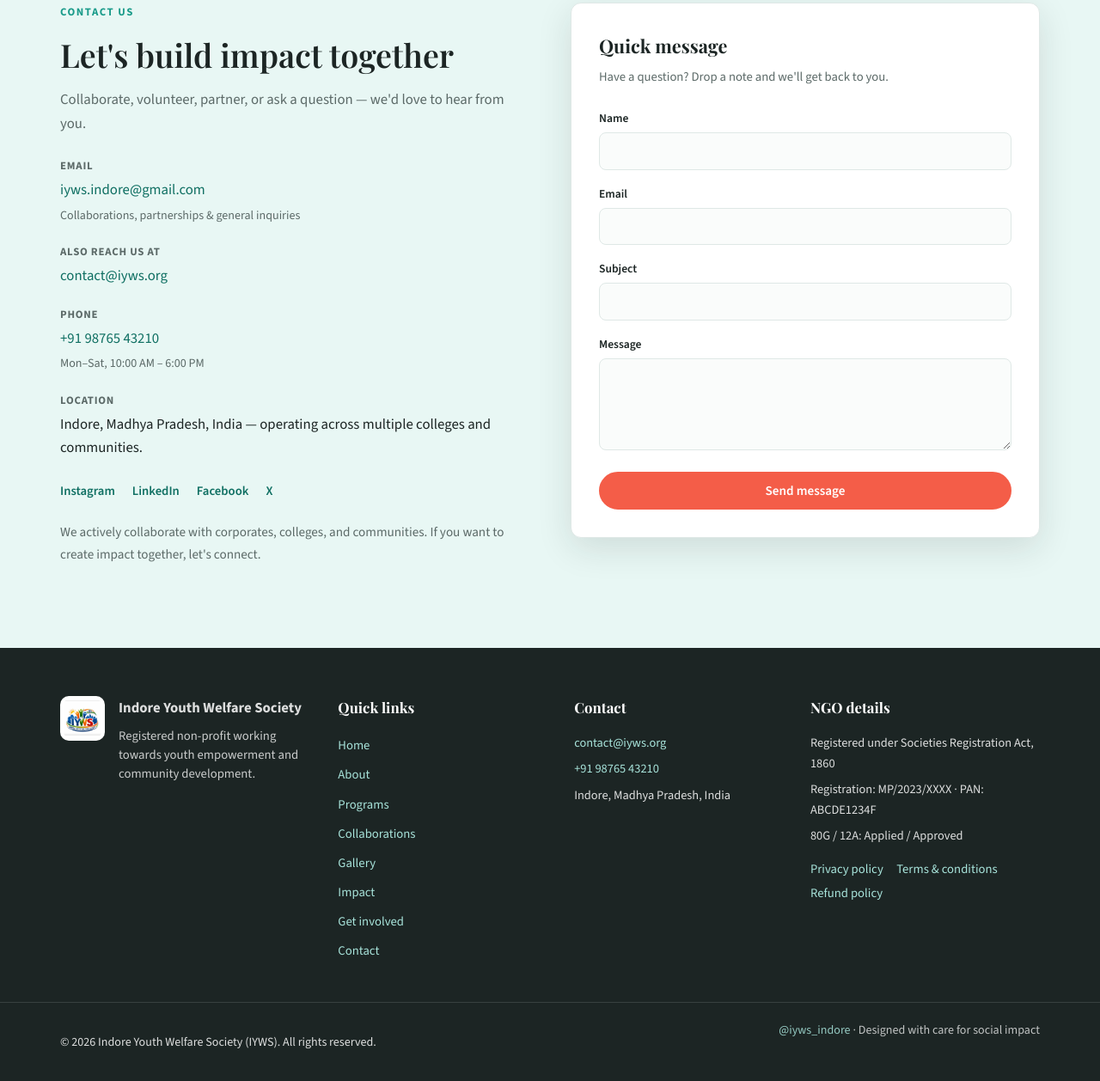
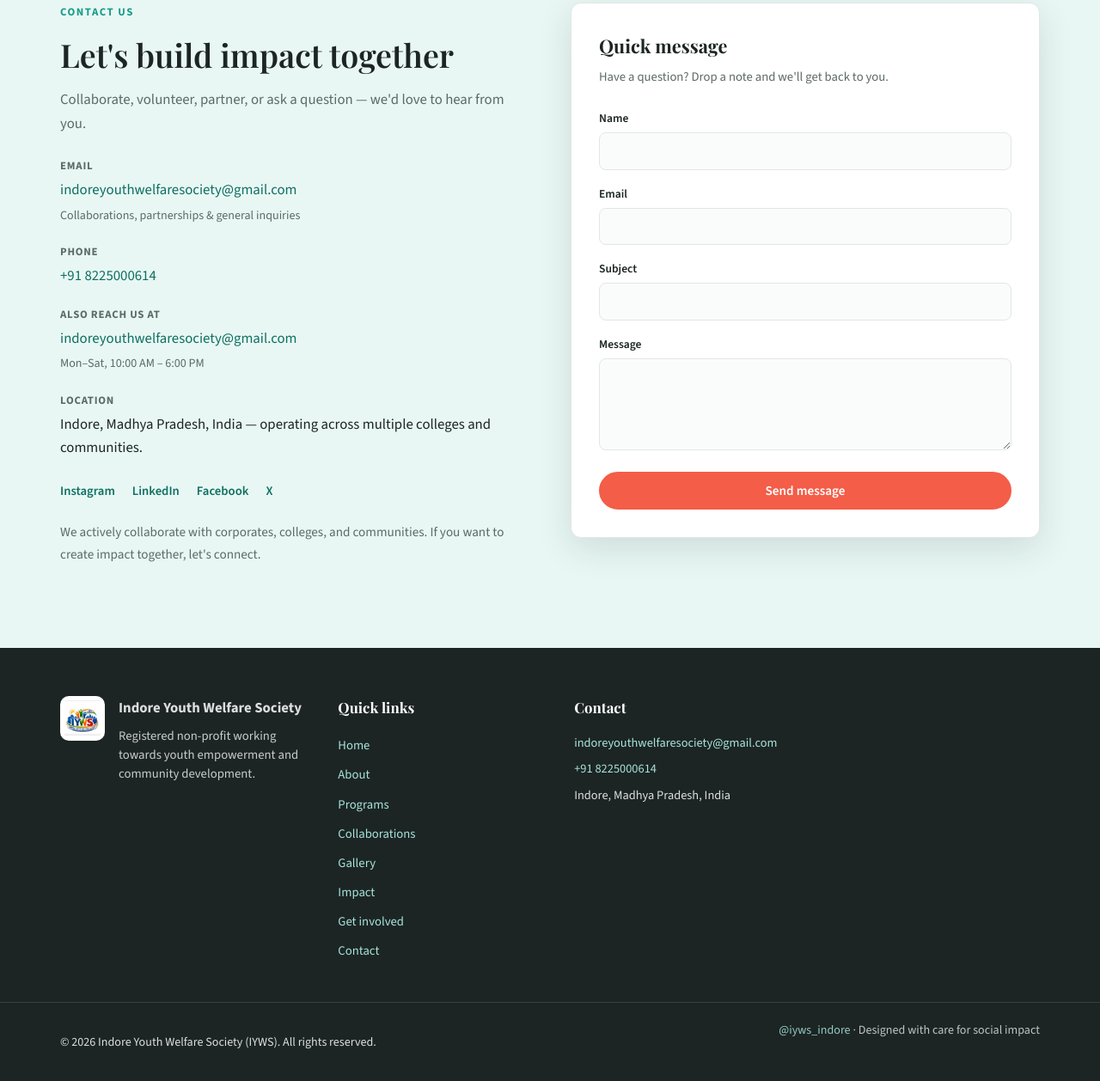
Before and after one commit to Himanshuyadav23/NGO-website-template, a plain HTML site: page index.html in a window 1280 px wide. Shown: the part 7535-8793 px from the top of the page at 86% size. Drawn offline with nearby package versions, Linux system fonts and the light colour scheme; a web font is replaced by a local one.

Commit message:
Update contact information and remove footer NGO details.
Set the contact email/phone to the provided details and remove the NGO details block from the footer as requested.

Made-with: Cursor

```diff
--- a/index.html
+++ b/index.html
@@ -371,16 +371,16 @@
           <ul class="contact-list">
             <li>
               <strong>Email</strong>
-              <a href="mailto:iyws.indore@gmail.com">iyws.indore@gmail.com</a>
+              <a href="mailto:indoreyouthwelfaresociety@gmail.com">indoreyouthwelfaresociety@gmail.com</a>
               <span class="contact-hint">Collaborations, partnerships &amp; general inquiries</span>
             </li>
             <li>
-              <strong>Also reach us at</strong>
-              <a href="mailto:contact@iyws.org">contact@iyws.org</a>
+              <strong>Phone</strong>
+              <a href="tel:+918225000614">+91 8225000614</a>
             </li>
             <li>
-              <strong>Phone</strong>
-              <a href="tel:+919876543210">+91 98765 43210</a>
+              <strong>Also reach us at</strong>
+              <a href="mailto:indoreyouthwelfaresociety@gmail.com">indoreyouthwelfaresociety@gmail.com</a>
               <span class="contact-hint">Mon&ndash;Sat, 10:00 AM &ndash; 6:00 PM</span>
             </li>
             <li>
@@ -445,20 +445,9 @@
       </div>
       <div class="footer-contact">
         <h3>Contact</h3>
-        <p><a href="mailto:contact@iyws.org">contact@iyws.org</a></p>
-        <p><a href="tel:+919876543210">+91 98765 43210</a></p>
+        <p><a href="mailto:indoreyouthwelfaresociety@gmail.com">indoreyouthwelfaresociety@gmail.com</a></p>
+        <p><a href="tel:+918225000614">+91 8225000614</a></p>
         <p>Indore, Madhya Pradesh, India</p>
-      </div>
-      <div class="footer-legal">
-        <h3>NGO details</h3>
-        <p>Registered under Societies Registration Act, 1860</p>
-        <p>Registration: MP/2023/XXXX &middot; PAN: ABCDE1234F</p>
-        <p>80G / 12A: Applied / Approved</p>
-        <ul class="legal-links">
-          <li><a href="#">Privacy policy</a></li>
-          <li><a href="#">Terms &amp; conditions</a></li>
-          <li><a href="#">Refund policy</a></li>
-        </ul>
       </div>
     </div>
     <div class="footer-bottom">
```
